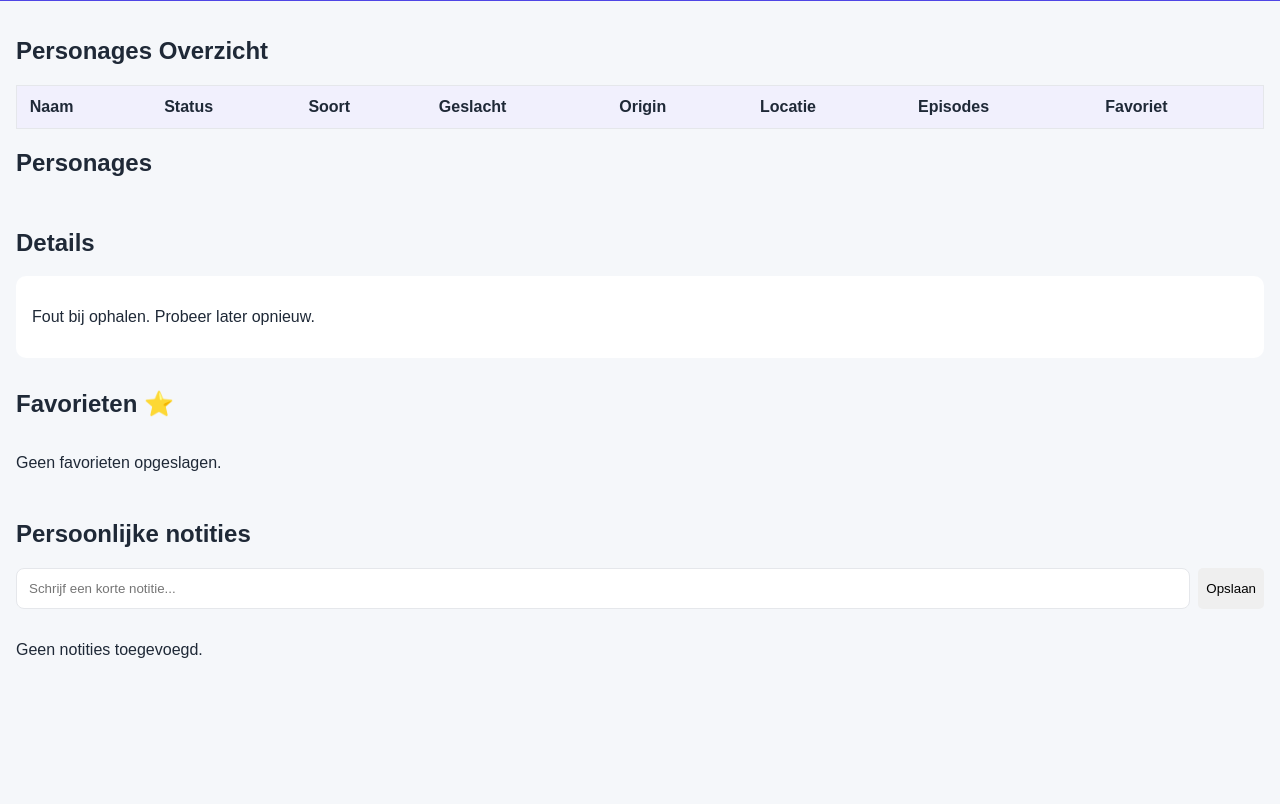
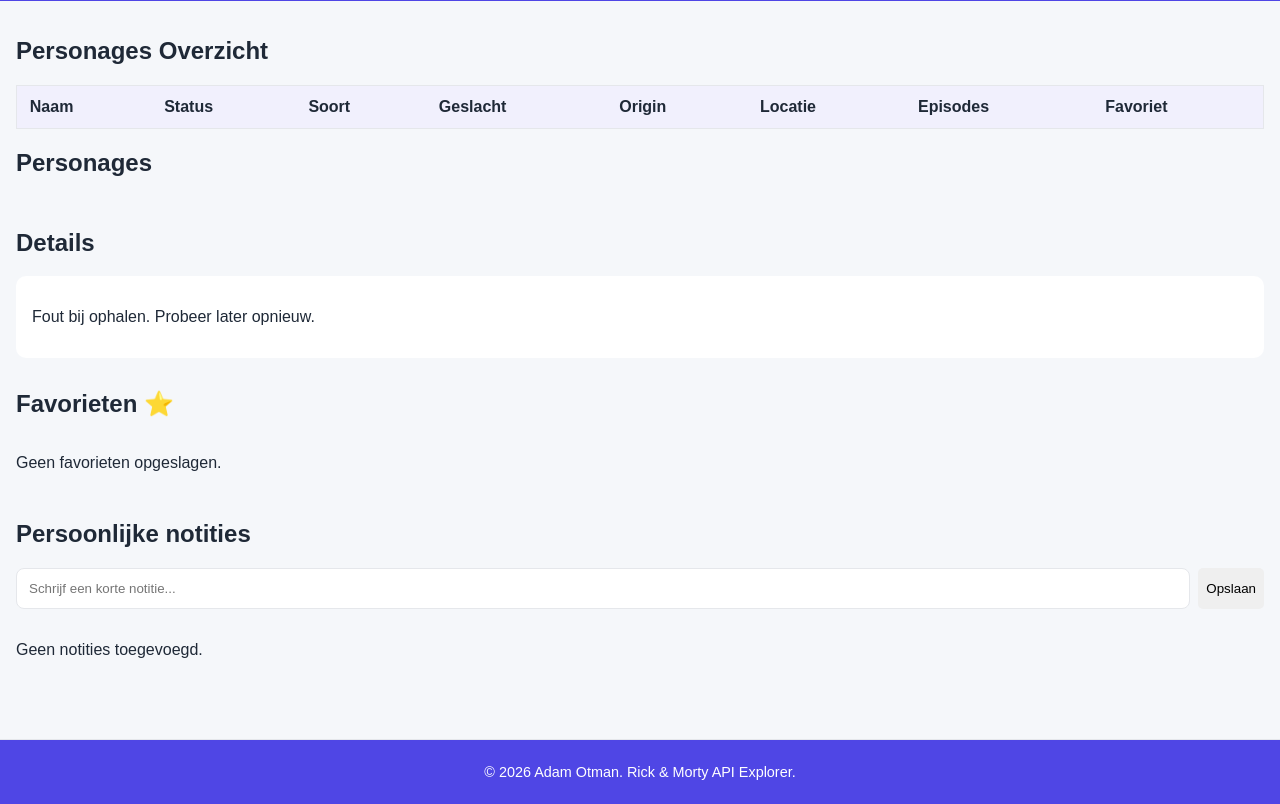
Before and after one commit to otman-adam/adam_otman_web_advanced_project, a website built with Vite: page index.html in a window 1280 px wide. Shown: the part 79-883 px from the top of the page. Before the commit the page ends 800 px from the top, so only its background shows below. Built offline with nearby package versions, Linux system fonts and the light colour scheme; no server answers.

Commit message:
footer toegevoegd

```diff
--- a/index.html
+++ b/index.html
@@ -88,6 +88,10 @@
     </section>
 </main>
 
+<footer class="footer">
+    <p>&copy; 2026 Adam Otman. Rick & Morty API Explorer.</p>
+</footer>
+
 <!-- TEMPLATE -->
 <template id="cardTemplate">
     <div class="card">
--- a/src/style.css
+++ b/src/style.css
@@ -102,7 +102,7 @@ button {
     font-size: 1rem;
 }
 
-/* GRID (BELANGRIJK) */
+/* GRID */
 .grid {
     display: grid;
     grid-template-columns: repeat(6, 1fr); /* 👉 6 per rij */
@@ -231,6 +231,21 @@ button {
     font-size: 1.1rem;
 }
 
+/* FOOTER */
+.footer {
+    margin-top: 3rem;
+    padding: 1.5rem;
+    text-align: center;
+    background: var(--header);
+    color: white;
+    font-size: 0.9rem;
+    border-top: 1px solid var(--border);
+}
+
+.footer p {
+    margin: 0;
+}
+
 /* RESPONSIVE */
 @media (max-width: 1200px) {
     .grid {
```
